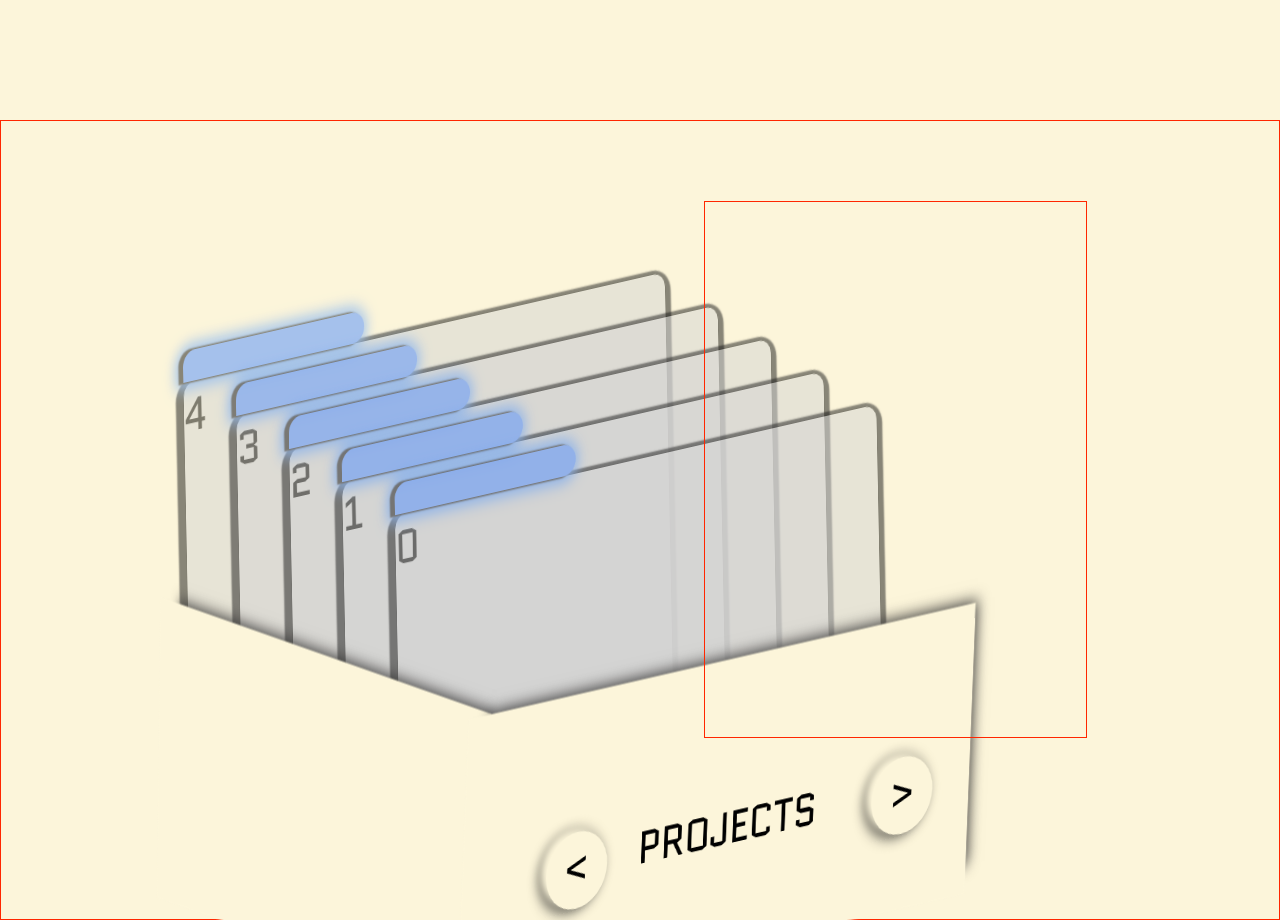
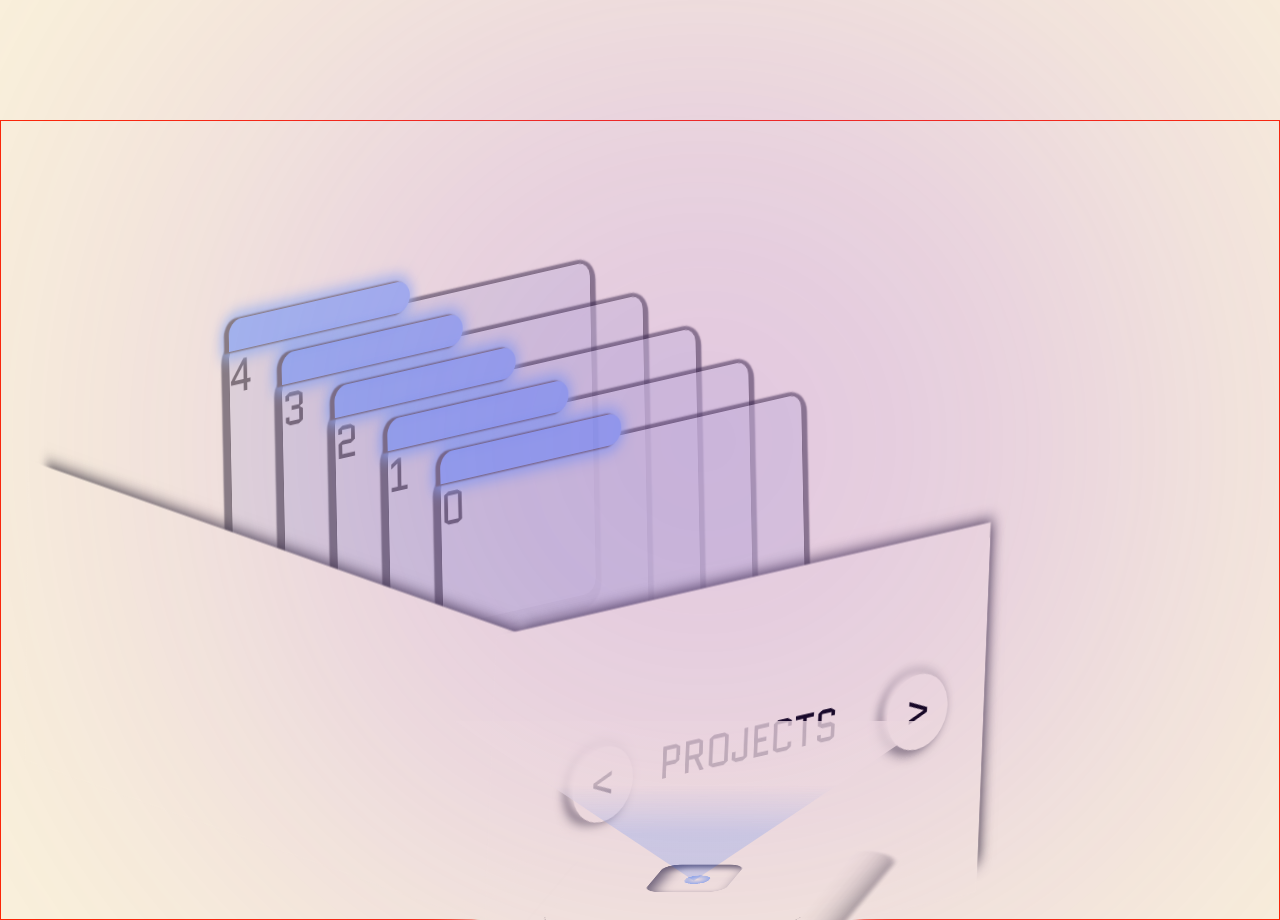
Before and after one commit to AikKiat/Webappportv2, a React (Vite) app: page / in a window 1280 px wide. Shown: the part 4680-5600 px from the top of the page. Built offline with nearby package versions, Linux system fonts and the light colour scheme; a web font is replaced by a local one.

Commit message:
update on projects section

```diff
--- a/src/hooks/useRecalculateOnResize.ts
+++ b/src/hooks/useRecalculateOnResize.ts
@@ -165,7 +165,7 @@ export const useRecalculateOnResize = (elements: AnimationElements) => {
             window.removeEventListener("resize", recalculateScrollTriggers);
             ScrollTrigger.getAll().forEach((trigger) => trigger.kill());
         };
-    }, [elements.cardContainer.current, elements.cards.current, elements.cardsFrontBehind.current]);
+    }, []);
     //},[]);
 
     //Earlier bug--> [elements] causes the useEffect() to trigger on every re-render, which kills and resets scroll triggers and jumps the
--- a/src/pages/MainPage.tsx
+++ b/src/pages/MainPage.tsx
@@ -25,8 +25,6 @@ export default function MainPage(){
     const cardsFrontBehindRef = useRef<HTMLDivElement[]>([]);
     const cardsRef = useRef<HTMLDivElement[]>([]);
 
-    const [clicked, setClicked] = useState<boolean>(false);
-
 
     const projectCardsRef = useRef<HTMLDivElement[]>([]);
     const currentIndexRef = useRef<number>(-1);
@@ -34,7 +32,10 @@ export default function MainPage(){
     const [currentIndex, setCurrentIndex] = useState<number>(-1);
 
     const projectNamesArray = Object.keys(ProjectNames) as Array<keyof typeof ProjectNames>;
-    const projectDescriptionArray = Object.keys(ProjectDescriptions) as Array<keyof typeof ProjectDescriptions>;
+    const projectDescriptionKeyArray = Object.keys(ProjectDescriptions) as Array<keyof typeof ProjectDescriptions>;
+    const projectDescriptionArray = Object.values(ProjectDescriptions);
+
+    const [closeFromProjectCard, setCloseFromProjectCard] = useState<boolean>(false);
 
     useEffect(()=>{
         useBetterScroll();
@@ -46,8 +47,16 @@ export default function MainPage(){
         cards: cardsRef
     });
 
+    function handleCloseSignalFromChild(data : boolean){
+        console.log("closing!!!");
+        console.log(closeFromProjectCard);
+        setCloseFromProjectCard(data);
+    }
+
     function selectNext(direction : number){
+        setCloseFromProjectCard(false);
         const maxIndex = projectNamesArray.length-1;
+
         let newIndex : number = currentIndexRef.current + direction;
 
         if (newIndex > maxIndex){
@@ -71,11 +80,14 @@ export default function MainPage(){
             card.style.top = "-15%";
             console.log(currentIndexRef.current);
         });
-        setClicked(false);
+
+        setTimeout(() => {
             setCurrentIndex(currentIndexRef.current);
+        }, 500);
     }
 
     function selectSpecificCard(index : number){
+        setCloseFromProjectCard(false);
         currentIndexRef.current = index;
         raiseCard();
     }
@@ -158,13 +170,13 @@ export default function MainPage(){
                     </div>
                 </div>
                 </div>
+                    <div className="projects_card_showcase">
                         <div className="project_information_card_holder">
-                    {projectNamesArray.map((projectName : string, index : number) =>{
-
-                        let projectDescription :string = projectDescriptionArray[index];
+                        {!closeFromProjectCard && projectNamesArray.map((projectName : string, index : number) =>{
+                            let projectDescription : string = projectDescriptionArray[index];
                             if(currentIndex === index){
                                     return (
-                                <ProjectInformation projectDescription={projectDescription} projectName={projectName} projectImage={knowingYourselfImage}></ProjectInformation>
+                                    <ProjectInformation projectDescription={projectDescription} projectName={projectName} projectImage={knowingYourselfImage} isPastSelectedProject={currentIndex===index} sendCloseSignalParent={handleCloseSignalFromChild}></ProjectInformation>
                                 )
                             }
                             else{
@@ -173,6 +185,14 @@ export default function MainPage(){
                                 )
                             }
                         })}
+                        <div className="project_information_card_behind"></div>
+                        </div>
+                        <div className="emitter_platform_holder">
+                            <div className="emitter_platform">
+                            <div className="emitter"></div>
+                            </div>
+                            <span className="emitter_ray"></span>
+                        </div>
                     </div>
             </div>
         </div>
--- a/src/styles/main_page_projects_section.css
+++ b/src/styles/main_page_projects_section.css
@@ -62,11 +62,11 @@
     position: absolute;
     bottom: 0%;
     left: 0%;
-    width: 100%;
-    aspect-ratio: 7/3;
+    width: 200%;
+    aspect-ratio: 7/2;
     background: var(--background-color);
     /* border: 1px solid #0a23ff; */
-    transform: rotateY(60deg) rotateZ(10deg) rotateX(5deg) translate(-100%, 20%);
+    transform: rotateY(60deg) rotateZ(10deg) rotateX(5deg) translate(-125%, 75%);
     box-shadow: 0rem 0rem 0.1rem 1rem var(--background-color), 1.5rem -1rem 1rem 0.1rem #363535;
 
 }
@@ -75,11 +75,11 @@
     position: absolute;
     bottom: 0%;
     left: 0%;
-    width: 100%;
-    aspect-ratio: 7/3;
+    width: 130%;
+    aspect-ratio: 7/4;
     background: var(--background-color);
     box-shadow: -1rem 0rem 0.1rem 1rem var(--background-color), 0rem -1rem 1rem 0.1rem #363535;
-    transform: rotateY(40deg) rotateZ(-10deg) rotateX(-15deg) translate(18%,-15%) ;
+    transform: rotateY(40deg) rotateZ(-10deg) rotateX(-15deg) translate(12%, 33%) ;
 
 }
 
@@ -100,8 +100,8 @@
     height: 25%;
     aspect-ratio: 1/1;
     border-radius: 50%;
-    background: #fcf5da ;
-    box-shadow:  -0.5rem -0.3rem 0.5rem #fcf5da , -0.5rem 0rem 1rem #1e1e1e, 0rem 0rem 1rem #fcf5da;
+    background: var(--background-color) ;
+    box-shadow:  -0.5rem -0.3rem 0.5rem var(--background-color) , -0.5rem 0rem 1rem #1e1e1e;
 }
 
 #select_right{
@@ -124,10 +124,11 @@
     flex-direction: row;
     justify-content: center;
     align-items: center;
-    position: relative;
+    position: absolute;
     top: 30%;
-    width: 40rem;
-    height: 40rem;
+    left: 30%;
+    width: 30rem;
+    height: 30rem;
     transform: preserve-3d;
 }
 
@@ -137,16 +138,98 @@
 
 /*Project Information*/
 
-.project_information_card_holder{
+
+.projects_card_showcase{
     position: absolute;
     top: 10%;
-    right: 15%;
-    width: 30%;
+    right: 20%;
+    width: 40rem;
+    height: 50rem;
+    perspective: 2500px;
+    transform: preserve-3d;
+    display: flex;
+    flex-direction: column;
+    /* border: 1px solid #ff2600; */
+}
+
+.emitter_platform_holder{
+    /* border: 1px solid #4eff63; */
+    position: absolute;
+    top: 0%;
+    left: 0%;
+    width: 100%;
+    height: 100%;
+    flex: 1;
+}
+
+.emitter_platform{
+    position: absolute;
+    bottom: 0%;
+    left: 30%;
+    background: transparent;
+    border-radius: 1rem;
+    width: 40%;
+    height: 30%;
+    transform: skew(-40deg) rotateX(70deg);
+    box-shadow: -0.5rem 1.5rem 3rem 4rem var(--background-color), 1rem 4rem 0.3rem 2rem #1e1e1e;
+    transition: all 0.5s ease;
+}
+
+.emitter_platform .emitter{
+    position: absolute;
+    top: 30%;
+    left: 30%;
+    width: 5rem;
+    height: 5rem;
+    border-radius: 20%;
+    display: flex;
+    flex-direction: row;
+    background: radial-gradient(circle at 55% 55% , transparent 0%,#9cbce6 20%, var(--background-color) 20%);
+    box-shadow: 0.5rem 0.5rem 1rem 0.1rem #686868 inset,1rem 1rem 0.3rem 1rem var(--background-color) inset;
+    perspective: 2500px;
+    transform: preserve-3d;
+}
+
+.emitter_ray{
+    position: absolute;
+    background: linear-gradient(to top, #0569ff33 20%, var(--background-color) 60%);
+    width: 30rem;
+    height: 10rem;
+    bottom: 15%;
+    left: 11%;
+    opacity: 0.8;
+    clip-path: polygon(0 0, 100% 0, 50% 100%, 50% 100%);
+    animation: hologram_wave 0.05s ease-in-out infinite;
+}
+
+@keyframes hologram_wave{
+    0%{
+        background: linear-gradient(to top, #0569ff33 20%, var(--background-color) 60%);
+    }
+    100%{
+        background: linear-gradient(to top, #0569ff33 30%, var(--background-color) 60%);
+    }
+}
+
+.project_information_card_holder{
+    z-index: 1;
+    position: relative;
+    top: -10%;
+    left: 0%;
+    width: 100%;
     aspect-ratio: 5/7;
-    border: 1px solid #ff2600;
+    /* border: 1px solid #006eff; */
+    height: 80%;
+}
+
+@keyframes spinout_anim {
+    50%{
+        transform: skew(180deg);
+    }
 }
 
 .project_information_card{
+    z-index: 1;
     position: absolute;
     top: 0%;
     left: 0%;
@@ -154,18 +237,55 @@
     height: 100%;
     display: flex;
     flex-direction: column;
-    background-color:transparent;
+    background: transparent;
+    border-radius: 5%;
     justify-content: center;
     align-items: center;
     padding: 1rem;
     gap: 1rem;
-    backdrop-filter: blur(0.2rem);
+}
+
+.project_information_card_behind{
+    position: absolute;
+    width: 100%;
+    height: 100%;
+    background:#9034f2;
+    border-radius: 50%;
+    transform: scale(1.2);
+    opacity: 0.5;
+    filter: blur(15.0rem);
+
+}
+
+.project_information_card::before{
+    z-index:-1;
+    content: "";
+    background: repeating-linear-gradient(
+    #2a4ce0 24%,
+    var(--background-color) 25%);
+    position: absolute;
+    width: 100%;
+    height: 100%;
+    border-radius: 5%;
+    filter: blur(0.1rem);
+    opacity: 0.5;
+    animation: terminal_effect 0.05s linear infinite;
+    box-shadow: 0rem 0rem 10rem 3rem var(--background-color) inset;
+}
+
+@keyframes terminal_effect{
+    0%{
+        background: repeating-linear-gradient(#2a4ce0 24%,transparent 25%);
+    }
+    100%{
+        background: repeating-linear-gradient(#2a4ce0 24.5%,transparent 25%);
+    }
 }
 
 .project_information_card .image_holder{
     position: relative;
     width: 90%;
-    flex: 1;
+    flex: 2;
     overflow: hidden;
 }
 
@@ -178,5 +298,64 @@
 .project_information_card .text_holder{
     width: 100%;
     flex: 2;
-    background: #428eff;
+    /* background: #428eff; */
 }
+
+.project_information_card .close_button{
+    position: absolute;
+    top: 0%;
+    right: 0%;
+    background: transparent;
+    width: 5rem;
+    height: 5rem;
+    border-radius: 10%;
+    box-shadow: 0rem 0rem 1rem #ff0734 inset;
+
+}
+
+.close_button::before{
+    z-index: 0;
+    content: "";
+    position: absolute;
+    width: 100%;
+    height: 100%;
+    background: #ff0707;
+    filter: blur(1.0rem);
+    transform: scale(1.0);
+    animation: close_button_glow 20s ease-in-out infinite;
+}
+
+.close_button #close_left_bar{
+    z-index: 1;
+    position: absolute;
+    top:45%;
+    left: 8%;
+    width: 4rem;
+    aspect-ratio: 9/1;
+    background: #3b3b3b;
+    border-radius: 25%;
+    transform: rotate(45deg);
+}
+
+.close_button #close_right_bar{
+    position: absolute;
+    top:45%;
+    right: 10%;
+    width: 4rem;
+    aspect-ratio: 9/1;
+    background: #3b3b3b;
+    border-radius: 25%;
+    transform: rotate(-45deg);
+}
+
+@keyframes close_button_glow{
+    0%{
+        filter: blur(1.0rem);
+    }
+    50%{
+        filter: blur(2.0rem);
+    }
+    100%{
+        filter: blur(1.0rem);
+    }
+}
```
Also changed, not shown: src/pages/components/ProjectInformation.tsx (+13 -2 lines). Lines whose indentation alone changed are shown as unchanged.
